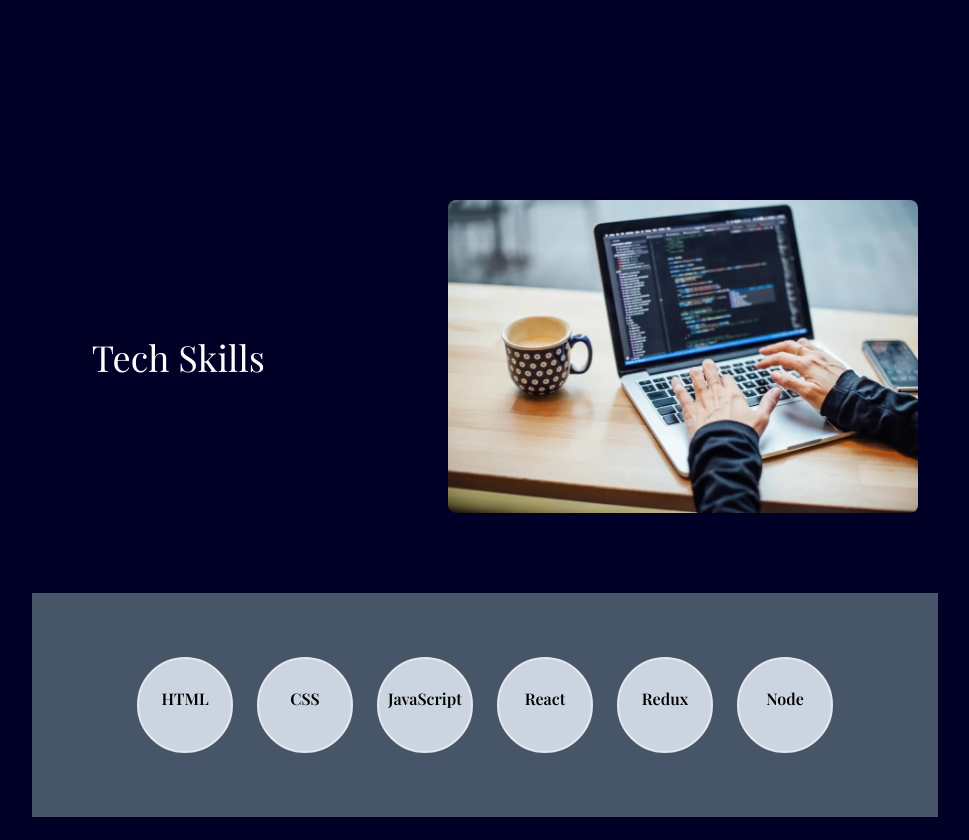
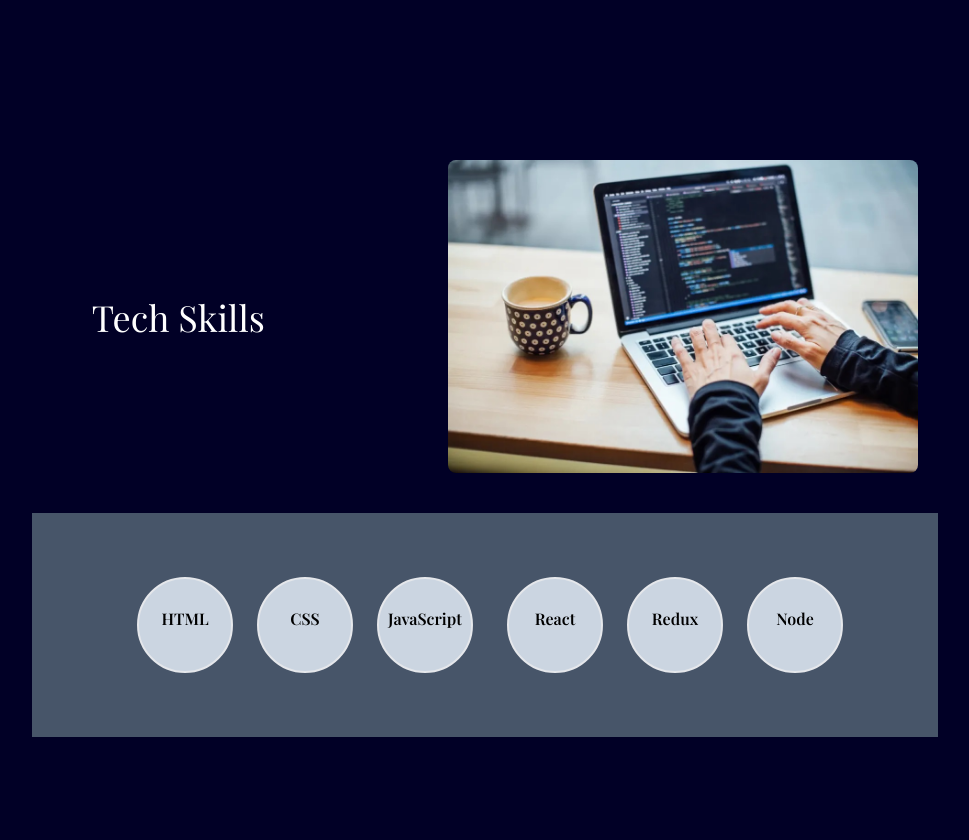
Before and after one commit to AvresCode/portfolio, a React (Create React App) app: page / in a window 1280 px wide. Shown: the part 800-1640 px from the top of the page, without its empty margins (155-1124 px from the left). Built offline with nearby package versions, Linux system fonts and the light colour scheme; the HTML template or start-up script is replaced by a standard one.

Commit message:
refactor animation of skills section

```diff
--- a/src/components/Landing.jsx
+++ b/src/components/Landing.jsx
@@ -9,7 +9,7 @@ export const Landing = ({ setSelectedPage }) => {
   return (
     <section
       id="home"
-      className="md:flex md:justify-center md:items-center md:h-full gap-14 py-10"
+      className="md:flex md:justify-center md:items-center md:h-full gap-14 pt-10"
     >
       {/* IMAGE SECTION */}
       <div className="md:order-2 flex justify-center basis-3/5 z-10 mt-16 md:mt-30">
--- a/src/components/Skills.jsx
+++ b/src/components/Skills.jsx
@@ -1,17 +1,28 @@
-import useMediaQuery from '../hooks/useMediaQuery';
-import { motion } from 'framer-motion';
+import { motion, useAnimation, useInView } from 'framer-motion';
+import { useEffect, useRef } from 'react';
+// import { useInView } from 'react-intersection-observer';
 
 export const Skills = () => {
-  //   const isAboveMediumScreens = useMediaQuery('(min-width: 1060px)');
+  const ref = useRef(null);
+  const inView = useInView(ref);
+  const mainControl = useAnimation();
+
+  useEffect(() => {
+    if (inView) {
+      console.log(inView);
+      mainControl.start('visible');
+    } else {
+      mainControl.start('hidden');
+    }
+  }, [mainControl, inView]);
 
   return (
     <section id="skills" className="my-10 p-20  md:h-full">
-      {/* HEADER & IMAGE */}
-
       <motion.div
-        className="flex flex-col items-center gap-20 md:flex-row md:justify-between py-20 px-10 "
+        ref={ref}
+        className="flex flex-col items-center gap-20 md:flex-row md:justify-between py-10 px-10 "
         initial="hidden"
-        whileInView="visible"
+        animate={mainControl}
         viewport={{ once: true, amount: 0.5 }}
         transition={{ duration: 1 }}
         variants={{
@@ -26,12 +37,19 @@ export const Skills = () => {
           className="z-10 w-full max-w-[350px] md:max-w-[470px] rounded-lg "
         />
       </motion.div>
-      <div className="bg-slate-600 py-16 px-10 flex gap-6 justify-center flex-wrap">
+      <div
+        ref={ref}
+        className="bg-slate-600 py-16 px-10 flex gap-6 justify-center flex-wrap"
+      >
         <motion.div
-          initial={{ opacity: 0, scale: 0.5 }}
-          animate={{ opacity: 1, scale: 1 }}
+          variants={{
+            hidden: { opacity: 0, scale: 0.5 },
+            visible: { opacity: 1, scale: 1 },
+          }}
+          initial="hidden"
+          animate={mainControl}
           transition={{
-            duration: 0.8,
+            duration: 1.5,
             delay: 0.5,
             ease: [0, 0.71, 0.2, 1.01],
             scale: {
@@ -46,10 +64,14 @@ export const Skills = () => {
           HTML
         </motion.div>
         <motion.div
-          initial={{ opacity: 0, scale: 0.5 }}
-          animate={{ opacity: 1, scale: 1 }}
+          variants={{
+            hidden: { opacity: 0, scale: 0.5 },
+            visible: { opacity: 1, scale: 1 },
+          }}
+          initial="hidden"
+          animate={mainControl}
           transition={{
-            duration: 0.8,
+            duration: 1.5,
             delay: 0.5,
             ease: [0, 0.71, 0.2, 1.01],
             scale: {
@@ -64,10 +86,14 @@ export const Skills = () => {
           CSS
         </motion.div>
         <motion.div
-          initial={{ opacity: 0, scale: 0.5 }}
-          animate={{ opacity: 1, scale: 1 }}
+          variants={{
+            hidden: { opacity: 0, scale: 0.5 },
+            visible: { opacity: 1, scale: 1 },
+          }}
+          initial="hidden"
+          animate={mainControl}
           transition={{
-            duration: 0.8,
+            duration: 1.5,
             delay: 0.5,
             ease: [0, 0.71, 0.2, 1.01],
             scale: {
@@ -82,65 +108,42 @@ export const Skills = () => {
           JavaScript
         </motion.div>
         <motion.div
-          initial={{ opacity: 0, scale: 0.5 }}
-          animate={{ opacity: 1, scale: 1 }}
-          transition={{
-            duration: 0.8,
-            delay: 1,
-            ease: [0, 0.71, 0.2, 1.01],
-            scale: {
-              type: 'spring',
-              damping: 5,
-              stiffness: 100,
-              restDelta: 0.001,
-            },
+          initial="hidden"
+          animate={mainControl}
+          transition={{ duration: 1, delay: 1 }}
+          variants={{
+            hidden: { opacity: 0, x: 120 },
+            visible: { opacity: 1, x: 10 },
           }}
           className="font-playfair text-l font-bold border-2 rounded-full w-24 h-24 bg-slate-300 text-black  pt-7  text-center"
         >
           React
         </motion.div>
         <motion.div
-          initial={{ opacity: 0, scale: 0.5 }}
-          animate={{ opacity: 1, scale: 1 }}
-          transition={{
-            duration: 0.8,
-            delay: 1,
-            ease: [0, 0.71, 0.2, 1.01],
-            scale: {
-              type: 'spring',
-              damping: 5,
-              stiffness: 100,
-              restDelta: 0.001,
-            },
+          initial="hidden"
+          animate={mainControl}
+          transition={{ duration: 1, delay: 1.2 }}
+          variants={{
+            hidden: { opacity: 0, x: 120 },
+            visible: { opacity: 1, x: 10 },
           }}
           className="font-playfair text-l font-bold border-2 rounded-full w-24 h-24 bg-slate-300 text-black  pt-7 text-center"
         >
           Redux
         </motion.div>
         <motion.div
-          initial={{ opacity: 0, scale: 0.5 }}
-          animate={{ opacity: 1, scale: 1 }}
-          transition={{
-            duration: 0.8,
-            delay: 1,
-            ease: [0, 0.71, 0.2, 1.01],
-            scale: {
-              type: 'spring',
-              damping: 5,
-              stiffness: 100,
-              restDelta: 0.001,
-            },
+          initial="hidden"
+          animate={mainControl}
+          transition={{ duration: 1, delay: 1.4 }}
+          variants={{
+            hidden: { opacity: 0, x: 120 },
+            visible: { opacity: 1, x: 10 },
           }}
           className="font-playfair text-l font-bold border-2 rounded-full w-24 h-24 bg-slate-300 text-black  pt-7  text-center"
         >
           Node
         </motion.div>
       </div>
-      {/* <img
-        alt="skills"
-        src="assets/css-icon.jpg"
-        className="z-10 w-full max-w-[70px] "
-      /> */}
     </section>
   );
 };
```
